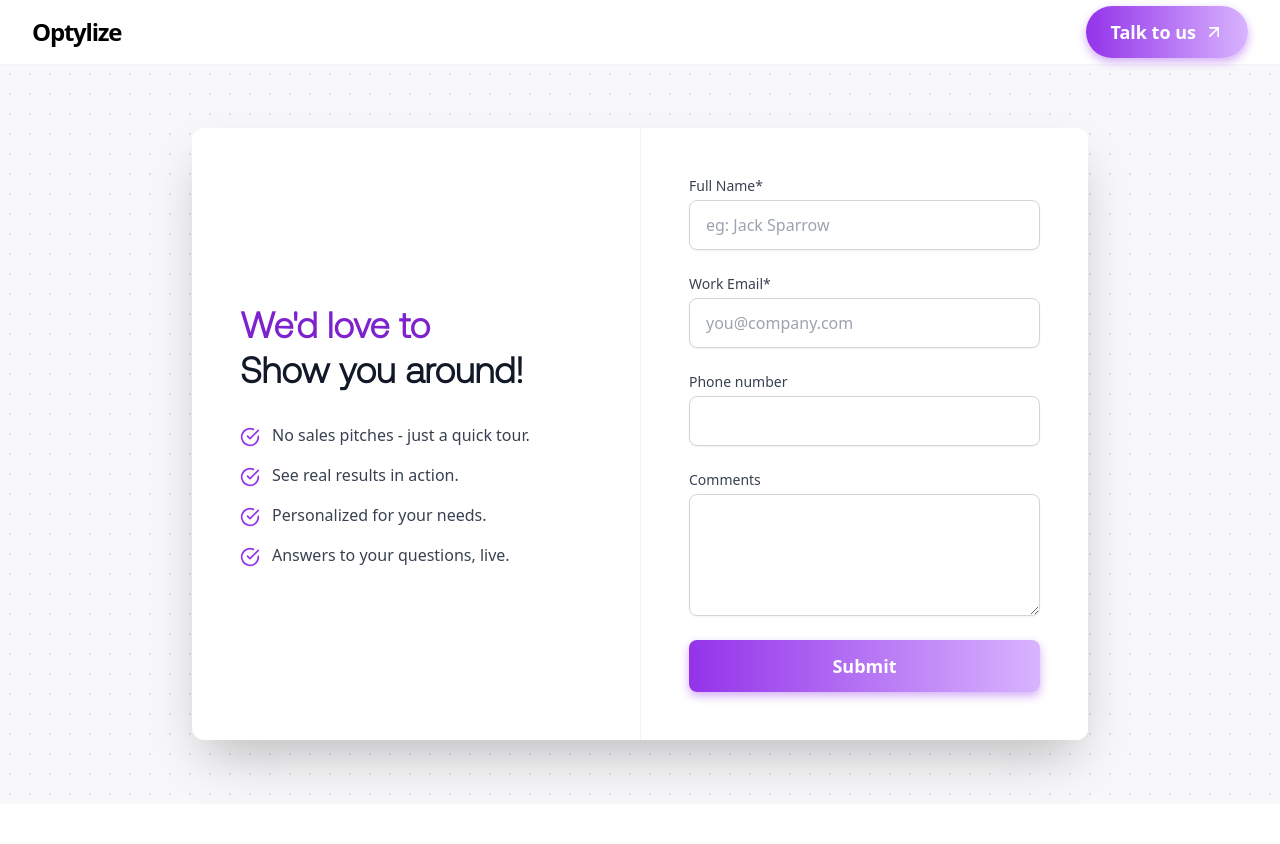
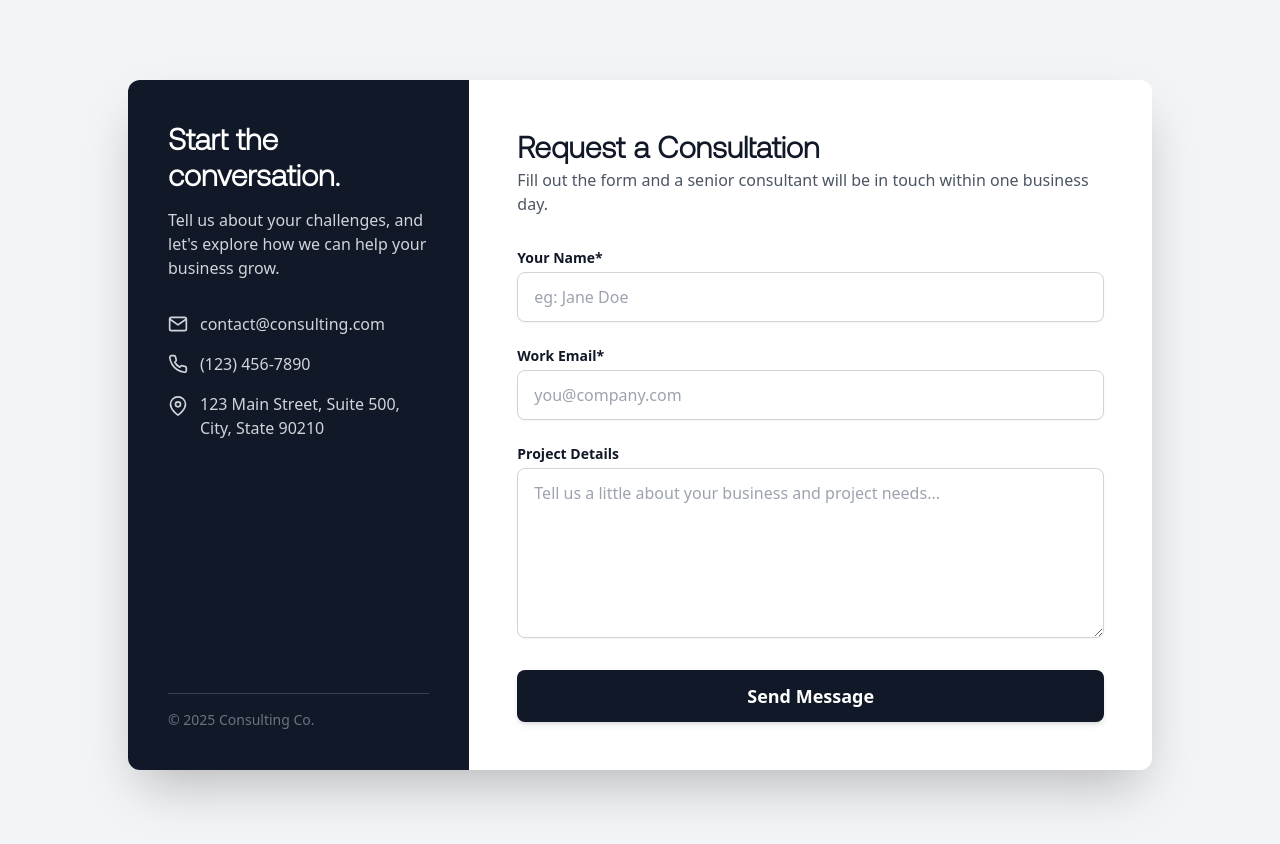
Before and after one commit to Gaurika-Sethi/Optylize-carrier-page, a React (Vite) app: page /contact in a window 1280 px wide. Shown: the top 844 px of the page. Before the commit the page ends 804 px from the top, so only its background shows below. Built offline with nearby package versions, Linux system fonts and the light colour scheme.

Commit message:
contact page update

```diff
--- a/src/ContactPage.jsx
+++ b/src/ContactPage.jsx
@@ -1,349 +1,145 @@
 import React from 'react';
-import { Link, useNavigate } from 'react-router-dom';
-import { FiCheckCircle } from 'react-icons/fi'; // Using a standard check icon
-import TalkToUsButton from './TalkToUsButton';
+import { FiMail, FiPhone, FiMapPin } from 'react-icons/fi'; // Icons for contact methods
 
-
-
-const ShowYouAroundSection = () => {
-
-  // Simple state management for form inputs (optional, but good practice)
-
+const ContactPage = () => {
+  // Simple state management for form inputs
   const [formData, setFormData] = React.useState({
-
     fullName: '',
-
     workEmail: '',
-
-    phoneNumber: '',
-
     comments: '',
-
   });
 
-
-
   const handleChange = (e) => {
-
     setFormData({ ...formData, [e.target.name]: e.target.value });
-
   };
 
-
-
   const handleSubmit = (e) => {
-
     e.preventDefault();
-
     console.log('Form Submitted:', formData);
-
     alert('Form submitted! Check the console for data.');
-
     // Add your actual form submission logic here
-
   };
 
+  return (
+    // Outer container: Full height, centered content, light gray background
+    <section className="min-h-screen bg-gray-100 flex items-center justify-center p-4 py-20">
 
+      {/* Main Container: Split layout for more content */}
+      <div className="bg-white rounded-xl shadow-2xl w-full max-w-5xl overflow-hidden grid grid-cols-1 lg:grid-cols-3">
 
-  const listItems = [
+        {/* Left Side (Column 1): Contact Information & Secondary CTA */}
+        <div className="lg:col-span-1 bg-gray-900 text-white p-8 sm:p-10 flex flex-col justify-between">
+          <div>
+            <h3 className="text-3xl font-bold mb-4">Start the conversation.</h3>
+            <p className="text-gray-300 mb-8">
+              Tell us about your challenges, and let's explore how we can help your business grow.
+            </p>
 
-    'No sales pitches - just a quick tour.',
-
-    'See real results in action.',
-
-    'Personalized for your needs.',
-
-    'Answers to your questions, live.',
-
-  ];
-
-
-
-  return (
-
-    // Outer container with the subtle grid background pattern
-
-    // Note: The grid background is approximated using a radial-gradient for simplicity.
-
-    // For a perfect grid, a background image or complex CSS may be needed.
-
-    <section
-
-      className="py-16 px-4 sm:px-6 lg:px-8"
-
-      style={{
-
-        backgroundColor: '#f8f8fa', // Very light gray background
-
-        backgroundImage: 'radial-gradient(#e0e0e0 1px, transparent 0)',
-
-        backgroundSize: '20px 20px',
-
-      }}
-
-    >
-
-      <div className="max-w-7xl mx-auto flex justify-center items-center min-h-[600px]">
-
-        {/* Main Content Card/Container */}
-
-        <div className="bg-white rounded-xl shadow-2xl overflow-hidden w-full max-w-4xl grid grid-cols-1 lg:grid-cols-2">
-
-
-
-          {/* Left Side: Text and Bullet Points */}
-
-          <div className="p-10 lg:p-12 flex flex-col justify-center">
-
-            <h1 className="text-4xl font-extrabold text-gray-900 leading-tight">
-
-              <span className="text-purple-700">We'd love to</span><br />
-
-              Show you around!
-
-            </h1>
-
-
-
-            <ul className="mt-8 space-y-4">
-
-              {listItems.map((item, index) => (
-
-                <li key={index} className="flex items-start text-gray-700">
-
-                  <FiCheckCircle className="w-5 h-5 mt-1 text-purple-600 flex-shrink-0" />
-
-                  <span className="ml-3 text-base">{item}</span>
-
-                </li>
-
-              ))}
-
-            </ul>
-
+            {/* Direct Contact Info */}
+            <div className="space-y-4">
+              <div className="flex items-center space-x-3">
+                <FiMail className="w-5 h-5 text-gray-300 flex-shrink-0" />
+                <a href="mailto:contact@consulting.com" className="text-gray-300 hover:text-white transition duration-150">
+                  contact@consulting.com
+                </a>
+              </div>
+              <div className="flex items-center space-x-3">
+                <FiPhone className="w-5 h-5 text-gray-300 flex-shrink-0" />
+                <a href="tel:+1234567890" className="text-gray-300 hover:text-white transition duration-150">
+                  (123) 456-7890
+                </a>
+              </div>
+              <div className="flex items-start space-x-3">
+                <FiMapPin className="w-5 h-5 mt-1 text-gray-300 flex-shrink-0" />
+                <span className="text-gray-300">
+                  123 Main Street, Suite 500, City, State 90210
+                </span>
+              </div>
+            </div>
           </div>
 
+          {/* Optional Footer/Branding in the sidebar */}
+          <div className="mt-8 pt-4 border-t border-gray-700">
+            <p className="text-sm text-gray-500">&copy; {new Date().getFullYear()} Consulting Co.</p>
+          </div>
+        </div>
 
+        {/* Right Side (Columns 2 & 3): Form */}
+        <div className="lg:col-span-2 p-8 sm:p-10 lg:p-12">
 
-          {/* Right Side: Form */}
-
-          <div className="p-8 lg:p-12 bg-white border-l border-gray-100">
-
-            <form onSubmit={handleSubmit} className="space-y-6">
-
-
-
-              {/* Full Name */}
-
-              <div>
-
-                <label htmlFor="fullName" className="block text-sm font-medium text-gray-700">
-
-                  Full Name*
-
-                </label>
-
-                <input
-
-                  type="text"
-
-                  name="fullName"
-
-                  id="fullName"
-
-                  placeholder="eg: Jack Sparrow"
-
-                  value={formData.fullName}
-
-                  onChange={handleChange}
-
-                  required
-
-                  className="mt-1 block w-full px-4 py-3 border border-gray-300 rounded-lg shadow-sm focus:ring-purple-500 focus:border-purple-500 text-base"
-
-                />
-
-              </div>
-
-
-
-              {/* Work Email */}
-
-              <div>
-
-                <label htmlFor="workEmail" className="block text-sm font-medium text-gray-700">
-
-                  Work Email*
-
-                </label>
-
-                <input
-
-                  type="email"
-
-                  name="workEmail"
-
-                  id="workEmail"
-
-                  placeholder="you@company.com"
-
-                  value={formData.workEmail}
-
-                  onChange={handleChange}
-
-                  required
-
-                  className="mt-1 block w-full px-4 py-3 border border-gray-300 rounded-lg shadow-sm focus:ring-purple-500 focus:border-purple-500 text-base"
-
-                />
-
-              </div>
-
-
-
-              {/* Phone Number */}
-
-              <div>
-
-                <label htmlFor="phoneNumber" className="block text-sm font-medium text-gray-700">
-
-                  Phone number
-
-                </label>
-
-                <input
-
-                  type="tel"
-
-                  name="phoneNumber"
-
-                  id="phoneNumber"
-
-                  value={formData.phoneNumber}
-
-                  onChange={handleChange}
-
-                  className="mt-1 block w-full px-4 py-3 border border-gray-300 rounded-lg shadow-sm focus:ring-purple-500 focus:border-purple-500 text-base"
-
-                />
-
-              </div>
-
-
-
-              {/* Comments */}
-
-              <div>
-
-                <label htmlFor="comments" className="block text-sm font-medium text-gray-700">
-
-                  Comments
-
-                </label>
-
-                <textarea
-
-                  name="comments"
-
-                  id="comments"
-
-                  rows="4"
-
-                  value={formData.comments}
-
-                  onChange={handleChange}
-
-                  className="mt-1 block w-full px-4 py-3 border border-gray-300 rounded-lg shadow-sm focus:ring-purple-500 focus:border-purple-500 text-base"
-
-                ></textarea>
-
-              </div>
-
-
-
-              {/* Submit Button */}
-
-              <div>
-
-                <button
-
-                  type="submit"
-
-                  className="w-full py-3 px-4 rounded-lg text-white font-semibold text-lg transition duration-300"
-
-                  style={{
-
-                    // Custom style for the gradient button
-
-                    background: 'linear-gradient(90deg, #9333ea 0%, #d8b4fe 100%)',
-
-                    boxShadow: '0 4px 10px rgba(147, 51, 234, 0.4)',
-
-                  }}
-
-                >
-
-                  Submit
-
-                </button>
-
-              </div>
-
-
-
-            </form>
-
+          {/* Form Header */}
+          <div className="mb-8">
+            <h2 className="text-3xl font-bold text-gray-900">Request a Consultation</h2>
+            <p className="mt-1 text-gray-600">Fill out the form and a senior consultant will be in touch within one business day.</p>
           </div>
 
-        </div>
+          {/* Form */}
+          <form onSubmit={handleSubmit} className="space-y-6">
 
-      </div>
+            {/* Full Name */}
+            <div>
+              <label htmlFor="fullName" className="block text-sm font-semibold text-gray-900">
+                Your Name*
+              </label>
+              <input
+                type="text"
+                name="fullName"
+                id="fullName"
+                placeholder="eg: Jane Doe"
+                value={formData.fullName}
+                onChange={handleChange}
+                required
+                className="mt-1 block w-full px-4 py-3 border border-gray-300 rounded-lg shadow-sm focus:ring-gray-900 focus:border-gray-900 text-base"
+              />
+            </div>
 
-    </section>
+            {/* Work Email */}
+            <div>
+              <label htmlFor="workEmail" className="block text-sm font-semibold text-gray-900">
+                Work Email*
+              </label>
+              <input
+                type="email"
+                name="workEmail"
+                id="workEmail"
+                placeholder="you@company.com"
+                value={formData.workEmail}
+                onChange={handleChange}
+                required
+                className="mt-1 block w-full px-4 py-3 border border-gray-300 rounded-lg shadow-sm focus:ring-gray-900 focus:border-gray-900 text-base"
+              />
+            </div>
 
-  );
+             {/* Comments/Project Details */}
+            <div>
+              <label htmlFor="comments" className="block text-sm font-semibold text-gray-900">
+                Project Details
+              </label>
+              <textarea
+                name="comments"
+                id="comments"
+                rows="6" // Made the text area larger
+                placeholder="Tell us a little about your business and project needs..."
+                value={formData.comments}
+                onChange={handleChange}
+                className="mt-1 block w-full px-4 py-3 border border-gray-300 rounded-lg shadow-sm focus:ring-gray-900 focus:border-gray-900 text-base"
+              ></textarea>
+            </div>
 
-};
+            {/* Submit Button (Sleek Black) */}
+            <div className="pt-2">
+              <button
+                type="submit"
+                className="w-full py-3 px-4 rounded-lg bg-gray-900 text-white font-semibold text-lg hover:bg-gray-700 transition duration-150 shadow-md"
+              >
+                Send Message
+              </button>
+            </div>
 
-
-
-// Navbar component for Contact Page
-const Navbar = () => {
-  const navigate = useNavigate();
-
-  return (
-    <nav className="fixed w-full bg-white z-50 border-b border-gray-100">
-      <div className="max-w-7xl mx-auto px-4 sm:px-6 lg:px-8">
-        <div className="flex justify-between items-center h-16">
-          {/* Logo - Optylize */}
-          <div className="flex-shrink-0 flex items-center">
-            <Link to="/" className="text-2xl font-bold tracking-tighter">Optylize</Link>
-          </div>
-
-          {/* Desktop Menu - Talk to us button (navigates to home) */}
-          <div className="hidden md:flex space-x-8 items-center">
-            <TalkToUsButton onClick={() => navigate('/')} />
-          </div>
-
-          {/* Mobile Menu */}
-          <div className="md:hidden flex items-center">
-            <TalkToUsButton onClick={() => navigate('/')} />
-          </div>
+          </form>
         </div>
       </div>
-    </nav>
-  );
-};
-
-// Main Contact Page Component
-const ContactPage = () => {
-  return (
-    <div className="font-sans min-h-screen bg-white">
-      <Navbar />
-      <main className="pt-16">
-        <ShowYouAroundSection />
-      </main>
-    </div>
+    </section>
   );
 };
 
```
Also changed, not shown: src/TalkToUsButton.jsx (line endings or trailing spaces).
